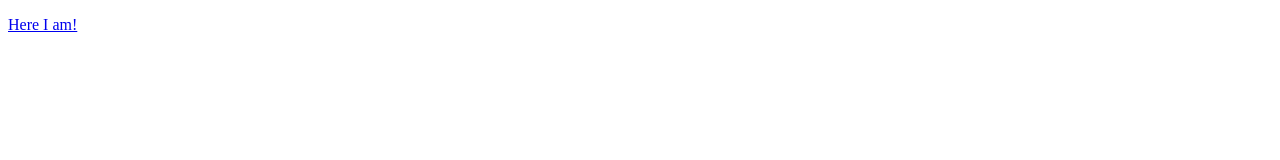
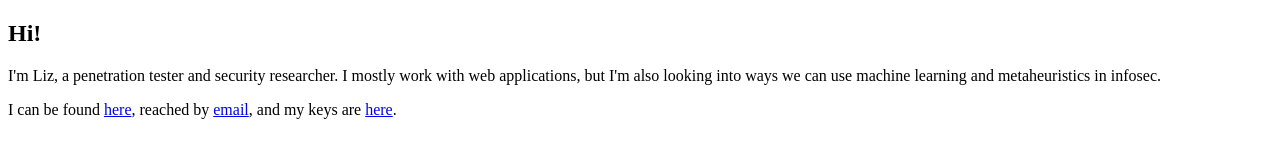
Before and after one commit to poeticalscience/poeticalscience.github.io, a plain HTML site: page index.html in a window 1280 px wide. Drawn offline with Linux system fonts and the light colour scheme.

Commit message:
some more details

```diff
--- a/index.html
+++ b/index.html
@@ -1,10 +1,12 @@
 <!DOCTYPE html PUBLIC "-//W3C//DTD XHTML 1.0 Strict//EN" "http://www.w3.org/TR/xhtml1/DTD/xhtml1-strict.dtd"><!-- <!DOCTYPE html PUBLIC "-//W3C//DTD XHTML 1.0 Strict//EN"
         "http://www.w3.org/TR/xhtml1/DTD/xhtml1-strict.dtd"> -->
 <html xmlns="http://www.w3.org/1999/xhtml" xml:lang="en">
-<head><title>Hello, world!</title>
+<head><title>Poetical Science</title>
 <meta http-equiv="Content-type" content="text/html; charset=UTF-8" />
 </head>
 <body>
-<p><a href="https://keybase.io/glitchliz">Here I am!</a></p>
+    <h2>Hi!</h2>
+    <p>I'm Liz, a penetration tester and security researcher. I mostly work with web applications, but I'm also looking into ways we can use machine learning and metaheuristics in infosec.</p>
+    <p>I can be found <a href="https://twitter.com/glitchliz">here</a>, reached by <a href="mailto:liz.bell@protonmail.com">email</a>, and my keys are <a href="https://keybase.io/glitchliz">here</a>.</p>
 </body>
 </html>
```
